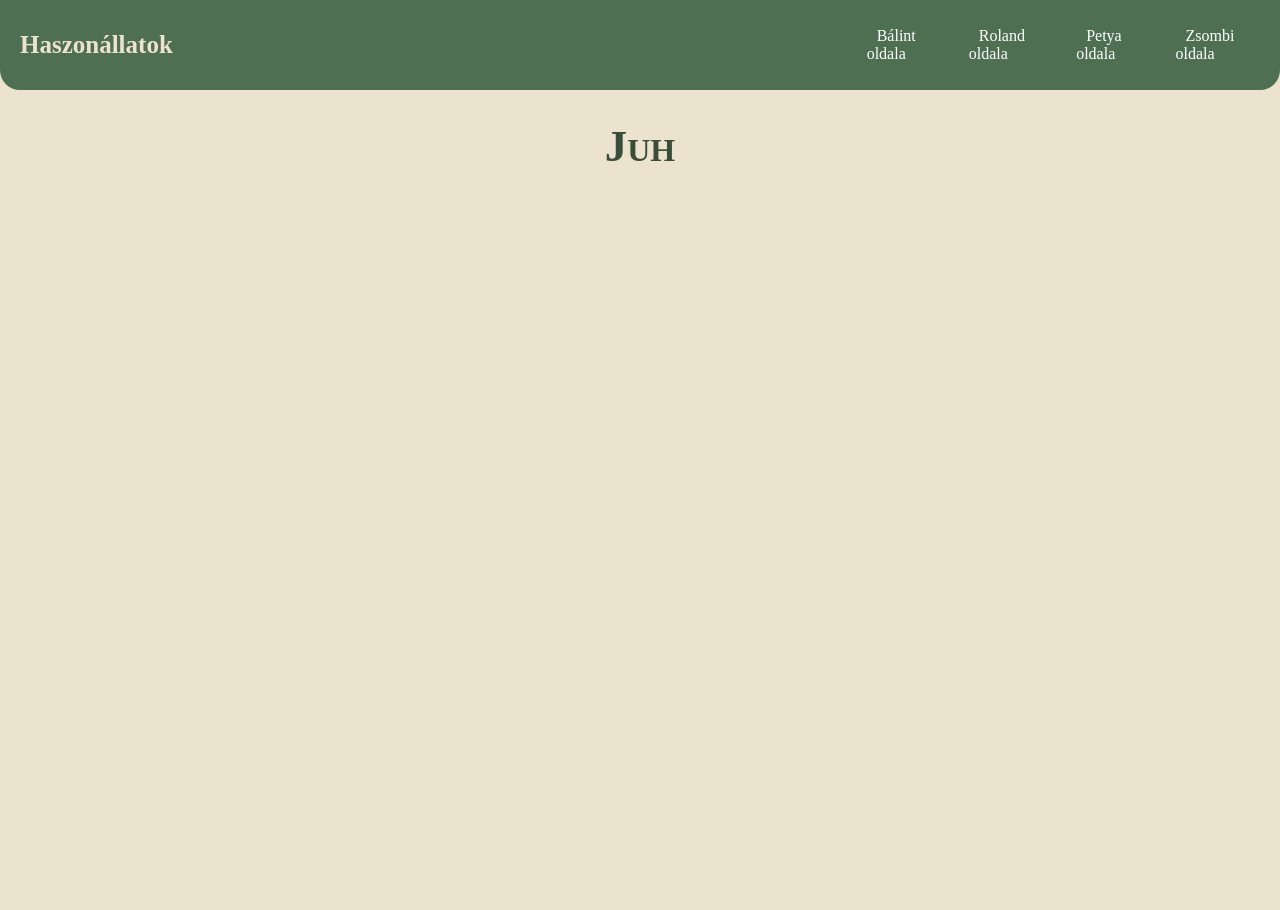
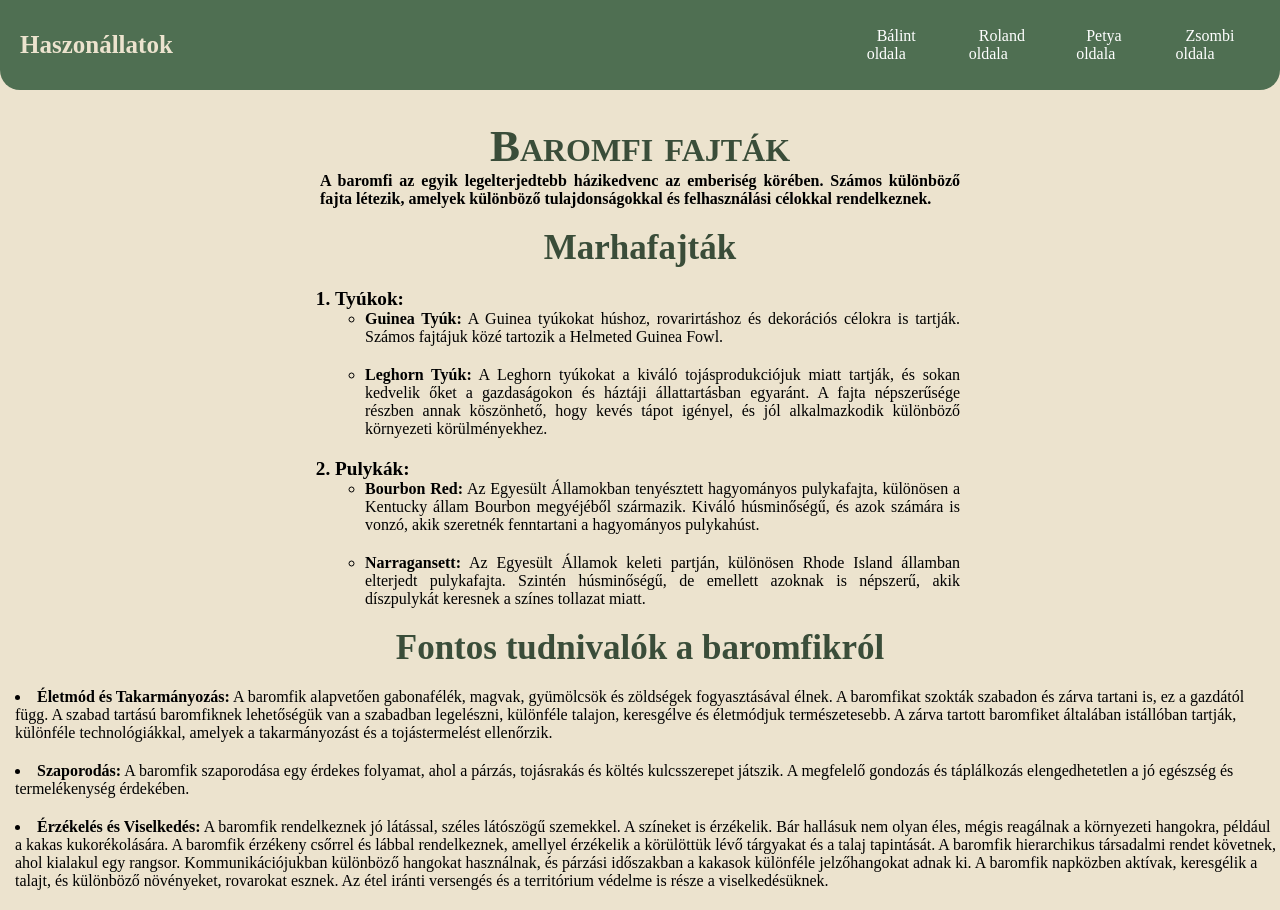
Before and after one commit to petertill/IKT-proj01, a plain HTML site: page zsombi.html in a window 1280 px wide. Before the commit the page ends 800 px from the top, so only its background shows below. Drawn offline with Linux system fonts and the light colour scheme.

Commit message:
Zsombi oldala
- Még nincsenek képek

```diff
--- a/zsombi.html
+++ b/zsombi.html
@@ -3,7 +3,7 @@
 <head>
     <meta charset="UTF-8">
     <meta name="viewport" content="width=device-width, initial-scale=1.0">
-    <title>Document</title>
+    <title>Baromfi | Nagy Zsombor</title>
     <link rel="stylesheet" href="./style.css">
     <meta name="author" content="Nagy Zsombor">
 </head>
@@ -18,7 +18,52 @@
         </ul>
     </nav>
     <main class="content">
-        <h1>Juh</h1>
+        <h1>Baromfi fajták</h1>
+
+        <p>A baromfi az egyik legelterjedtebb házikedvenc az emberiség körében. Számos különböző fajta létezik, amelyek
+            különböző tulajdonságokkal és felhasználási célokkal rendelkeznek.</p>
+        <h2>Marhafajták</h2>
+        <ol>
+            <li>Tyúkok:
+                <ul>
+                    <li><b>Guinea Tyúk:</b> A Guinea tyúkokat húshoz, rovarirtáshoz és dekorációs célokra is tartják.
+                        Számos fajtájuk közé tartozik a Helmeted Guinea Fowl.</li>
+                    </p>
+
+
+                            <li><b>Leghorn Tyúk:</b> A Leghorn tyúkokat a kiváló tojásprodukciójuk miatt tartják, és sokan
+                        kedvelik őket a gazdaságokon és háztáji állattartásban egyaránt. A fajta népszerűsége részben
+                        annak köszönhető, hogy kevés tápot igényel, és jól alkalmazkodik különböző környezeti
+                        körülményekhez. </p>
+                    </li>
+                </ul>
+            </li>
+            <li>Pulykák:
+                <ul>
+                    <li><b>Bourbon Red:</b> Az Egyesült Államokban tenyésztett hagyományos pulykafajta, különösen a
+                        Kentucky állam Bourbon megyéjéből származik. Kiváló húsminőségű, és azok számára is vonzó, akik
+                        szeretnék fenntartani a hagyományos pulykahúst.</li>
+                    <p>
+                        <li><b>Narragansett:</b> Az Egyesült Államok keleti partján, különösen Rhode Island államban
+                            elterjedt pulykafajta. Szintén húsminőségű, de emellett azoknak is népszerű, akik
+                            díszpulykát keresnek a színes tollazat miatt.</li>
+                    </p>
+                </ul>
+            </li>
+        </ol>
+        <h2>Fontos tudnivalók a baromfikról</h2>
+        <li><b>Életmód és Takarmányozás:</b> A baromfik alapvetően gabonafélék, magvak, gyümölcsök és zöldségek fogyasztásával
+            élnek. A baromfikat szokták szabadon és zárva tartani is, ez a gazdától függ. A szabad tartású baromfiknek
+            lehetőségük van a szabadban legelészni, különféle talajon, keresgélve és életmódjuk természetesebb. A zárva
+            tartott baromfiket általában istállóban tartják, különféle technológiákkal, amelyek a takarmányozást és a
+            tojástermelést ellenőrzik.</p>
+            <li><b>Szaporodás:</b> A baromfik szaporodása egy érdekes folyamat, ahol a párzás, tojásrakás és költés kulcsszerepet játszik. A megfelelő gondozás és táplálkozás elengedhetetlen a jó egészség és termelékenység érdekében.</p>
+            <li><b>Érzékelés és Viselkedés:</b> A baromfik rendelkeznek jó látással, széles látószögű szemekkel. A színeket is érzékelik. Bár hallásuk nem olyan éles, mégis reagálnak a környezeti hangokra, például a kakas kukorékolására. A baromfik érzékeny csőrrel és lábbal rendelkeznek, amellyel érzékelik a körülöttük lévő tárgyakat és a talaj tapintását. A baromfik hierarchikus társadalmi rendet követnek, ahol kialakul egy rangsor. Kommunikációjukban különböző hangokat használnak, és párzási időszakban a kakasok különféle jelzőhangokat adnak ki. A baromfik napközben aktívak, keresgélik a talajt, és különböző növényeket, rovarokat esznek. Az étel iránti versengés és a territórium védelme is része a viselkedésüknek. </p>
+
+
+        </ul>
+    </li>
+    </ol>
     </main>
 </body>
 </html>
```
Also changed, not shown: index.html (+2 -2 lines).
